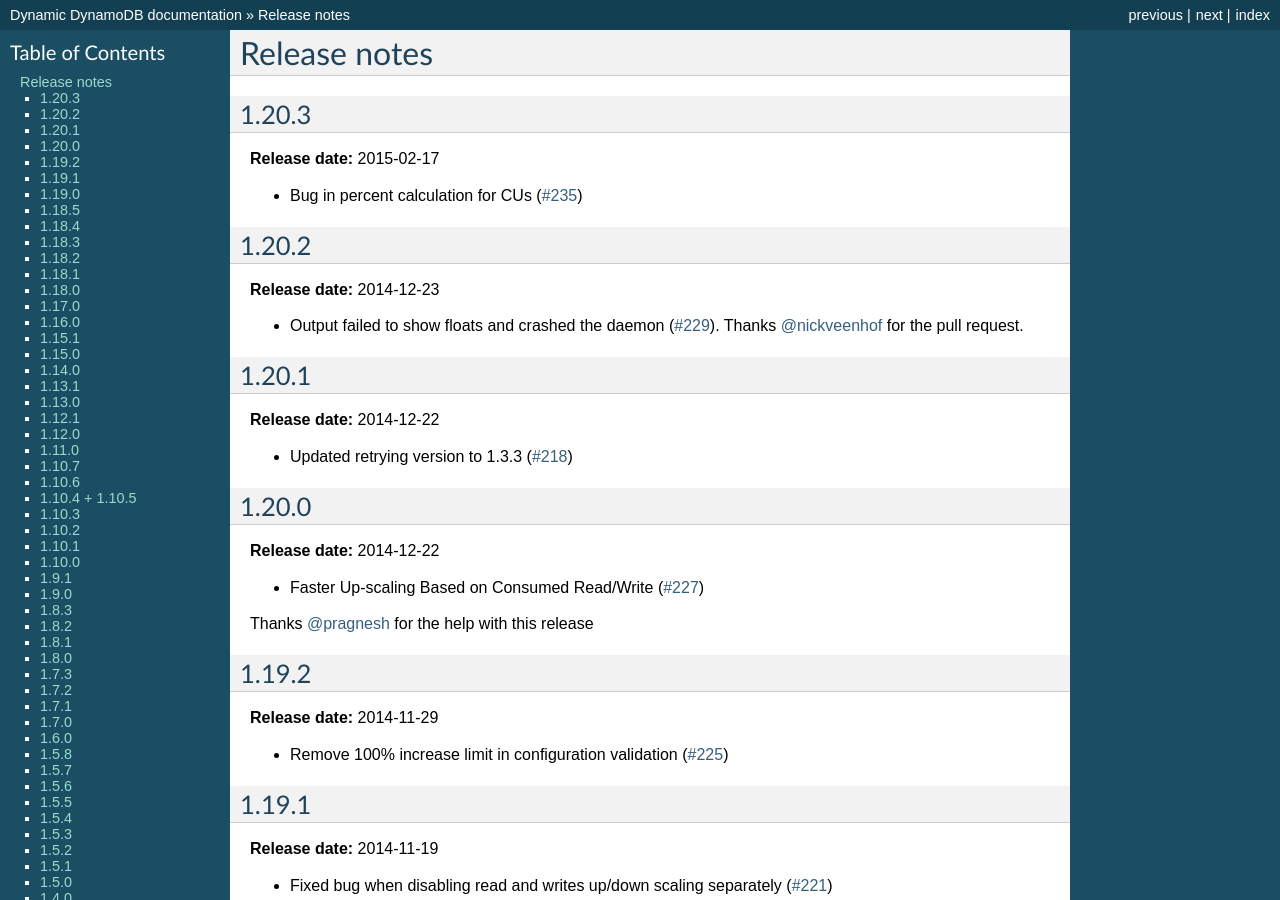
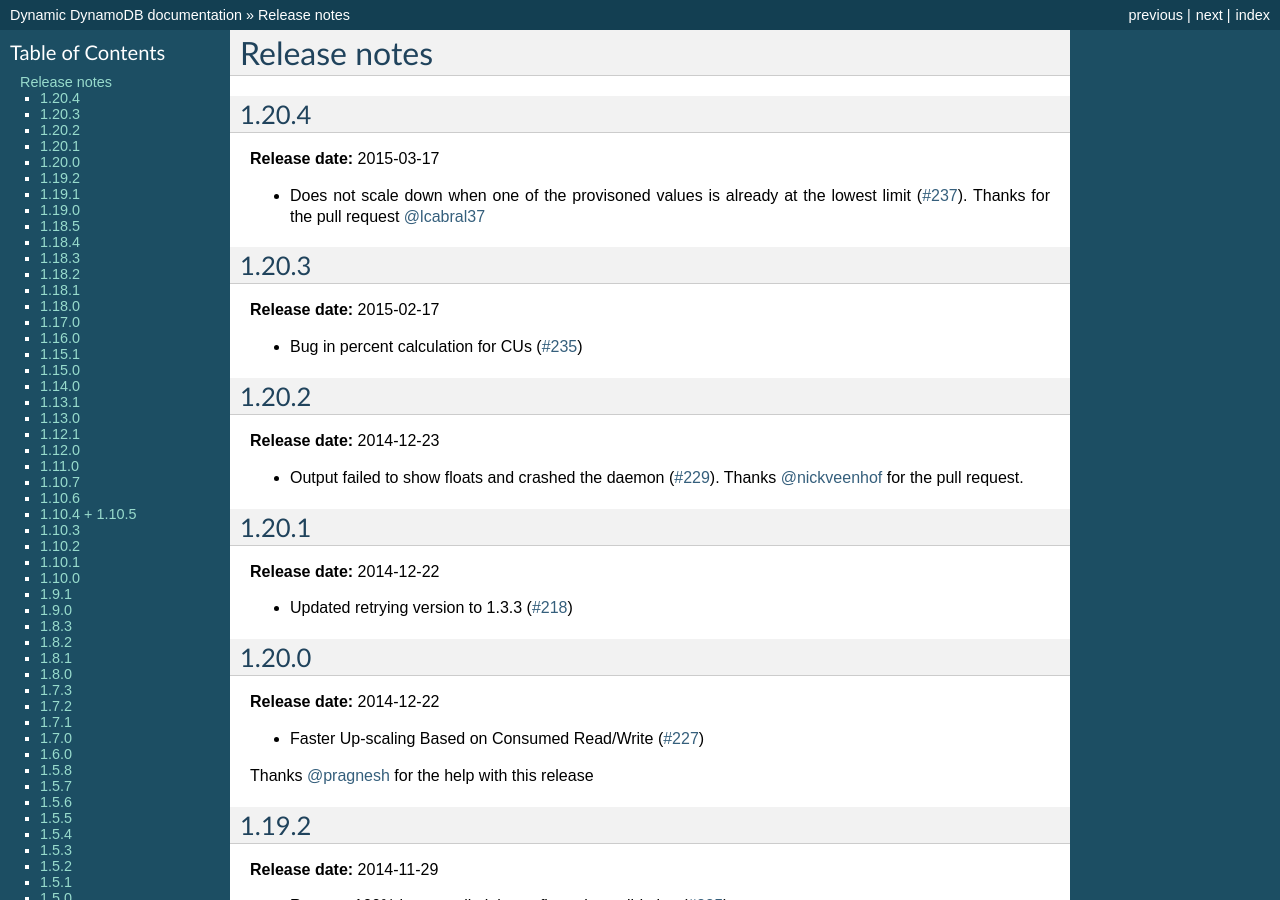
Before and after one commit to sebdah/dynamic-dynamodb, a Sphinx documentation site: the page built from docs/release_notes.rst, in a window 1280 px wide and 900 px high. Built offline with Sphinx 7.4.7, drawn with Linux system fonts in a browser that asks for light colours; the version number could not be read and is left out.

Commit message:
Added release notes for 1.20.4

```diff
--- a/docs/release_notes.rst
+++ b/docs/release_notes.rst
@@ -1,5 +1,12 @@
 Release notes
 =============
+
+1.20.4
+------
+
+**Release date:** 2015-03-17
+
+- Does not scale down when one of the provisoned values is already at the lowest limit (`#237 <https://github.com/sebdah/dynamic-dynamodb/pull/237>`__). Thanks for the pull request `@lcabral37 <https://github.com/lcabral37>`__
 
 1.20.3
 ------
```
